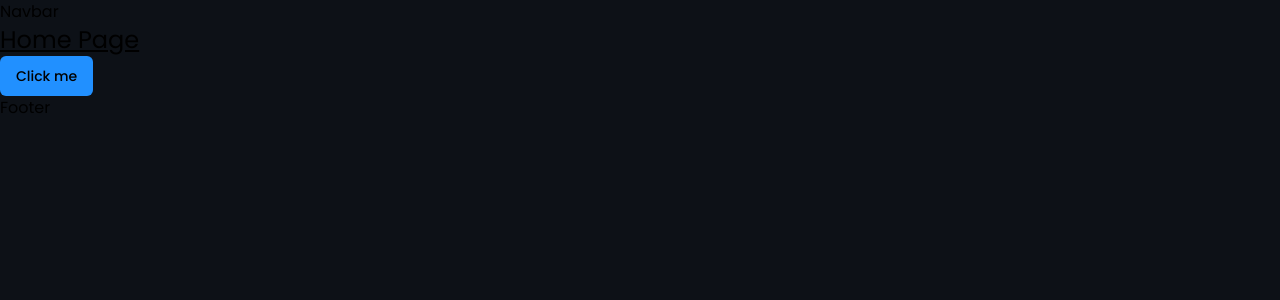
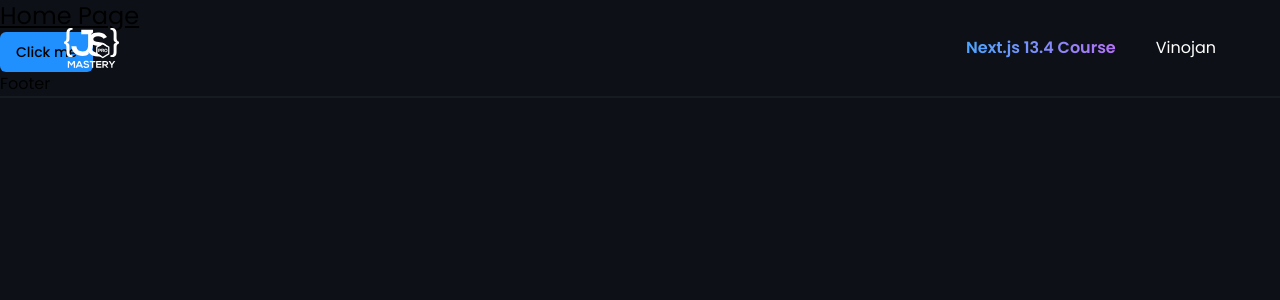
Before and after one commit to Vinojan1999/jsm-pro-resources, a Next.js app: page / in a window 1280 px wide. Shown: the top 300 px of the page. Built offline with nearby package versions, Linux system fonts and the light colour scheme.

Commit message:
Navbar is done ✅

```diff
--- a/components/Navbar.tsx
+++ b/components/Navbar.tsx
@@ -1,8 +1,48 @@
-import React from 'react'
+import Image from "next/image"
+import Link from "next/link"
+
 
 const Navbar = () => {
   return (
-    <div>Navbar</div>
+    <nav className="flex-center fixed top-0 z-50 w-full border-b-2 border-black-200 py-7 text-white">
+        <div className="flex-between mx-auto w-full max-w-screen-2xl px-6 xs:px-8 sm:px-16">
+            <Link href='/'>
+                <Image
+                    src='/jsm-logo.svg'
+                    alt="Logo"
+                    width={55}
+                    height={40}
+                />
+            </Link>
+
+            {/* Mobile menu button */}
+            <Image
+                src='/hamburger-menu.svg'
+                alt="Hamburger menu"
+                width={30}
+                height={30}
+                className="block md:hidden cursor-pointer"
+            />
+
+            <ul className="flex-center gap-x-3 max-md:hidden md:gap-x-10">
+                <li className="body-text text-gradient_blue-purple !font-semibold">
+                    <Link
+                        href='/'
+                    >
+                        Next.js 13.4 Course
+                    </Link>
+                </li>
+                <li className="body-text !font-normal">
+                    <Link
+                        href='https://vinojan.online'
+                        target="_blank"
+                    >
+                        Vinojan
+                    </Link>
+                </li>
+            </ul>
+        </div>
+    </nav>
   )
 }
 
```
